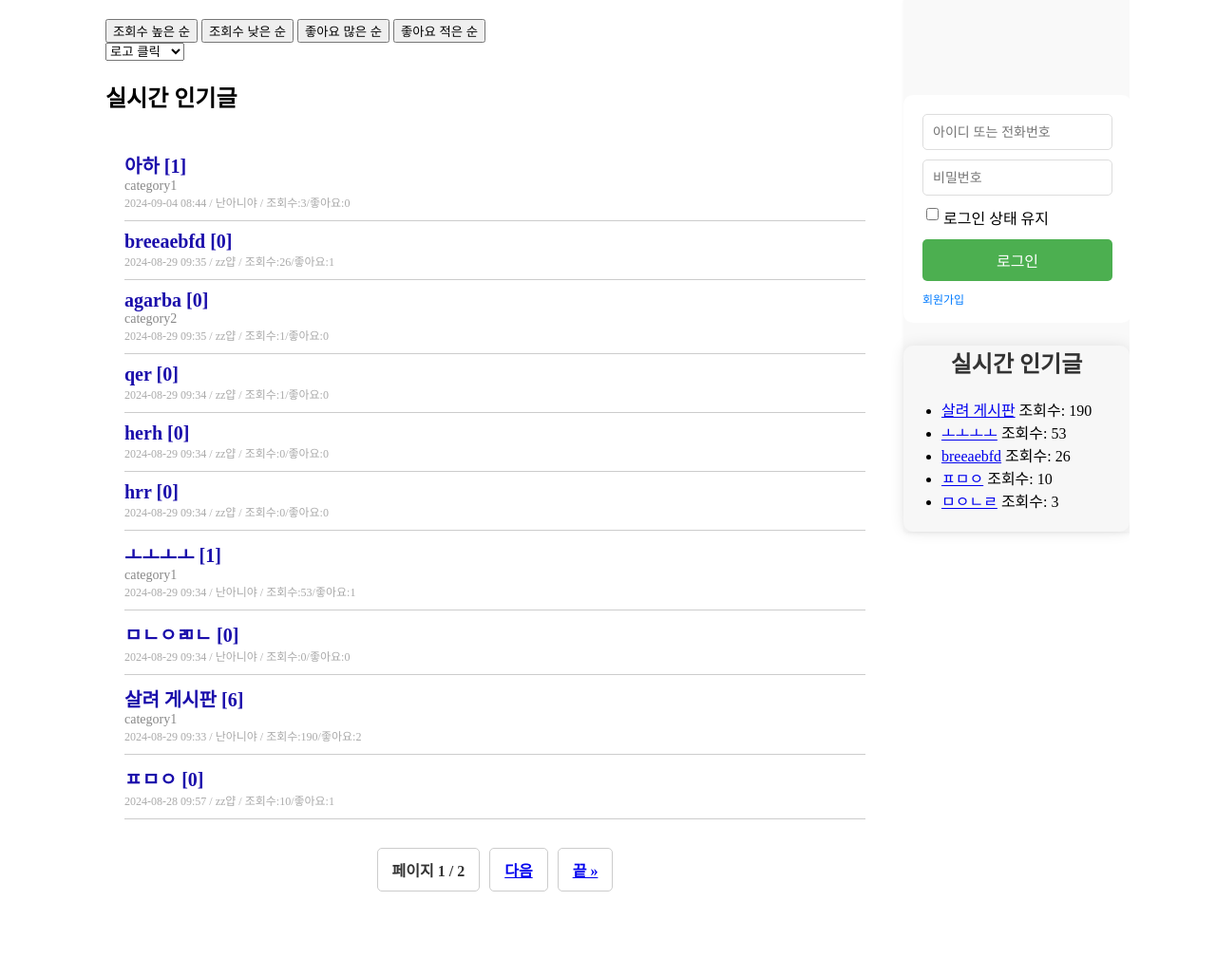
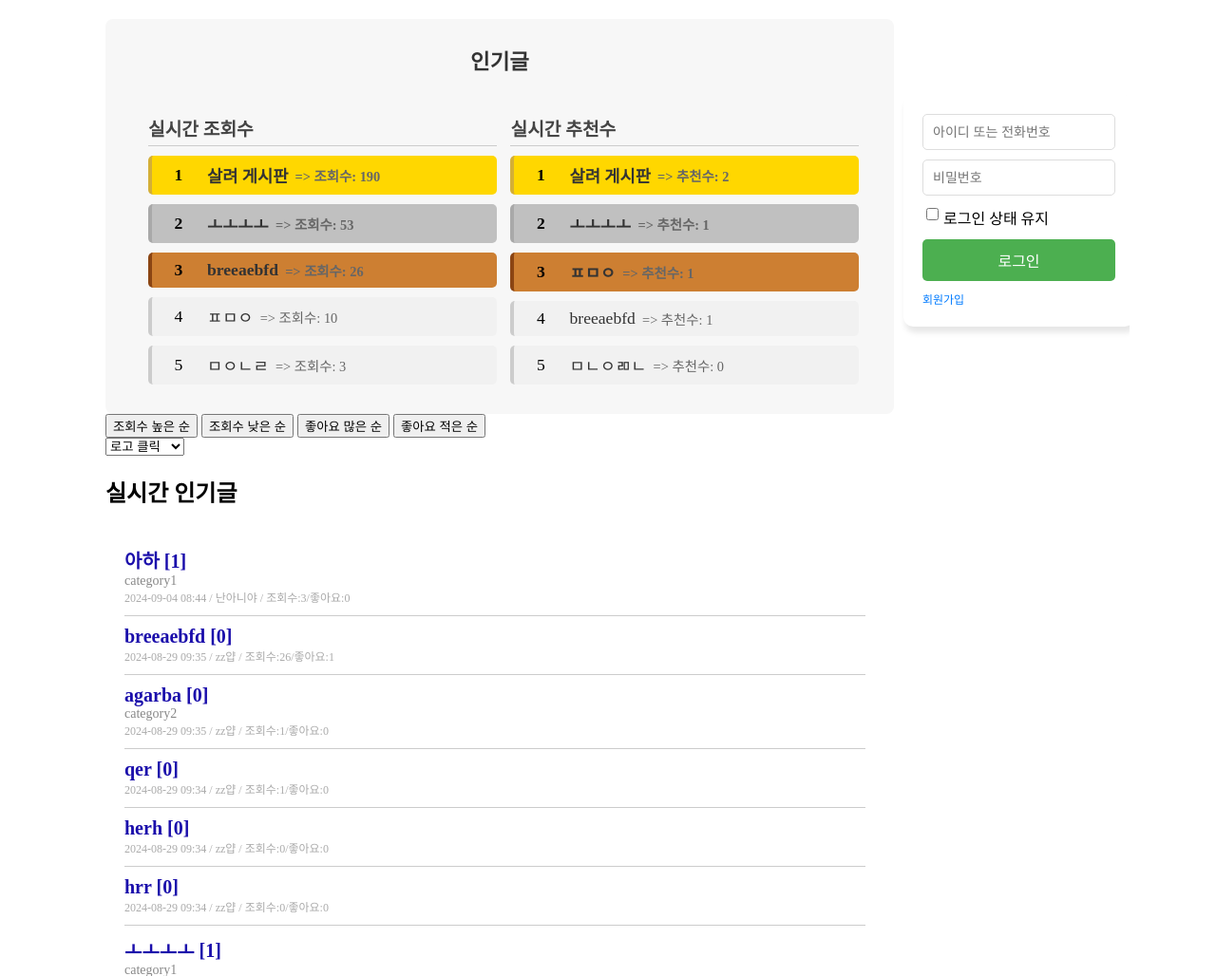
Before and after one commit to coder118/project, a Django app: page /book/ in a window 1280 px wide. Shown: the part 136-1164 px from the top of the page at 95% size. Before the commit the page ends 1075 px from the top, so only its background shows below. Run offline with Django 4.2, Linux system fonts and the light colour scheme; data comes from the database, SQL or seed files in the repository; both versions use the stored data as it was after the commit; some web fonts are replaced.

Commit message:
like-rank and css

```diff
--- a/web_project_venv/mysite/book/templates/book/index.html
+++ b/web_project_venv/mysite/book/templates/book/index.html
@@ -171,8 +171,8 @@
             float: right;
             unicode-bidi: isolate;
             display: inline-block;
-            background-color: #f9f9f9;
-            box-shadow: 2px 0 5px rgba(0,0,0,0.1);
+            {% comment %} background-color: #f9f9f9; {% endcomment %}
+            {% comment %} box-shadow: 2px 0 5px rgba(0,0,0,0.1); {% endcomment %}
         }
 
 
@@ -195,8 +195,9 @@
             padding: 20px;
             border-radius: 10px;
             {% comment %} box-shadow: 0 4px 6px rgba(0, 0, 0, 0.1); {% endcomment %}
-            width: 200px;
-            height: 200px;
+            width: 238px;
+            height: 100%;
+            box-shadow: 2px 6px 6px rgba(0, 0, 0, 0.1);
         }
         .login-container h2 {
             margin-top: 0;
@@ -465,71 +466,102 @@
         }
 
 
-        /* 기본 스타일 */
+
         .ranking-container {
             background-color: #f7f7f7;
-            padding-bottom:5px;
-            border-radius: 10px;
-            width: 238px;
-            box-shadow: 0 0 15px rgba(0, 0, 0, 0.1);
+            padding: 5px;
+            border-radius: 8px;
+            width: 820px; /* content 크기에 맞춤 */
+
+            {% comment %} margin: 10px auto; {% endcomment %}
         }
 
         .ranking-container h3 {
             text-align: center;
-            font-size: 1.5em;
+            font-size: 1.4em;
             color: #333;
-            margin-bottom: 20px;
+            margin-bottom: 15px;
         }
 
-        .ranking-list {
-            list-style-type: none;
-            padding: 0;
-            margin: 0;
+        /* 랭킹 섹션을 가로로 배치 */
+        .ranking-sections {
+            display: flex;
+            justify-content: space-between; /* 섹션 간의 간격을 고르게 분배 */
+            margin-right:32px;
         }
 
-        .ranking-list li {
+        .ranking-section {
+            width: 49%; /* 두 개의 섹션이 같은 비율로 차지하도록 조정 */
+        }
+
+        /* 각 섹션 제목 스타일 */
+        .ranking-section h4 {
             font-size: 1.2em;
-            padding: 10px;
+            color: #444;
             margin-bottom: 10px;
+            border-bottom: 1px solid #ccc;
+            padding-bottom: 4px;
+        }
+
+        /* 랭킹 아이템 스타일 */
+        .ranking-item {
+            display: flex;
+            align-items: center;
+            margin-bottom: 10px;
+            padding: 8px;
             border-radius: 5px;
             transition: background-color 0.3s ease;
         }
 
         /* 1등 스타일 */
-        .ranking-list li:nth-child(1) {
+        .rank-1 {
             background-color: #ffd700; /* 금색 */
-            color: #333;
             font-weight: bold;
-            border-left: 5px solid #d4af37;
+            border-left: 4px solid #d4af37;
         }
 
         /* 2등 스타일 */
-        .ranking-list li:nth-child(2) {
+        .rank-2 {
             background-color: #c0c0c0; /* 은색 */
-            color: #333;
             font-weight: bold;
-            border-left: 5px solid #a9a9a9;
+            border-left: 4px solid #a9a9a9;
         }
 
         /* 3등 스타일 */
-        .ranking-list li:nth-child(3) {
+        .rank-3 {
             background-color: #cd7f32; /* 동색 */
-            color: #333;
             font-weight: bold;
-            border-left: 5px solid #8b4513;
+            border-left: 4px solid #8b4513;
         }
 
         /* 4등 이후 스타일 */
-        .ranking-list li:nth-child(n+4) {
+        .ranking-item:not(.rank-1):not(.rank-2):not(.rank-3) {
             background-color: #f1f1f1;
-            color: #666;
-            border-left: 5px solid #ccc;
+            border-left: 4px solid #ccc;
         }
 
-        /* 마우스 오버 효과 */
-        .ranking-list li:hover {
-            background-color: #e0e0e0;
+        /* 랭킹 번호 스타일 */
+        .rank-number {
+            width: 40px;
+            font-size: 1.1em;
+            text-align: center;
+            margin-right: 10px;
         }
+
+        /* 제목 스타일 */
+        .rank-title a {
+            font-size: 1.1em;
+            color: #333;
+            text-decoration: none;
+            flex-grow: 1;
+        }
+
+        /* 조회수 및 추천수 스타일 */
+        .rank-views, .rank-likes {
+            font-size: 0.9em;
+            color: #666;
+        }
+
 
 
 
@@ -689,15 +721,21 @@
                         {% endif %}
                     </div>
                 </div>
+            </div>
+
+
+
+            <div class ="content">
+                <div class="post-list" >
 
                     <div class="ranking-container">
 
-                    <h3>실시간 인기글</h3>
+                        <h3>인기글</h3>
                         <ul>
                             {% include 'book/ranking_list.html' %}
                         </ul>
                     </div>
-            </div>
+
                 <script src="https://ajax.googleapis.com/ajax/libs/jquery/3.5.1/jquery.min.js"></script>
 
                 <script>
@@ -714,45 +752,12 @@
                     $(document).ready(function() {
                         updateRanking();  // 페이지 로드 시 첫 업데이트
                         // 이후 10초마다 업데이트
-                    setInterval(updateRanking, 100000);
+                        setInterval(updateRanking, 300000);
                     });
 
                 </script>
 
 
-            <div class ="content">
-                <div class="post-list" >
-
-                    {% comment %} <p>{{ posts_information }}</p>
-                    <ul class="post-list">
-                        {% for post in posts_information %}
-                        <li class="post-item">
-                            <a href="{% url 'post_detail' post.id %}" class="post-title">{{ post.title }}</a>
-                            <div class="post-category">{{ post.category }}</div>
-                            <div class="post-meta">{{ post.created_at|date:"Y-m-d H:i" }} / {{ post.author }}</div>
-                        </li>
-                        {% empty %}
-                        <li>게시글이 없습니다.</li>
-                        {% endfor %}
-                    </ul>
-                    <!-- 페이지네이션 -->
-                    <div class="pagination">
-                        <span class="step-links">
-                            {% if posts_information.has_previous %}
-                                <a href="?page=1">&laquo; 처음</a>
-                                <a href="?page={{ posts.previous_page_number }}">이전</a>
-                            {% endif %}
-
-                            <span class="current">
-                                페이지 {{ posts_information.number }} / {{ posts_information.paginator.num_pages }}
-                            </span>
-
-                            {% if posts_information.has_next %}
-                                <a href="?page={{ posts_information.next_page_number }}">다음</a>
-                                <a href="?page={{ posts_information.paginator.num_pages }}">끝 &raquo;</a>
-                            {% endif %}
-                        </span>
-                    </div> {% endcomment %}
 
                     <div>
 
--- a/web_project_venv/mysite/book/templates/book/ranking_list.html
+++ b/web_project_venv/mysite/book/templates/book/ranking_list.html
@@ -1,6 +1,30 @@
-{% for post in rank %}
-<li>
-    <a href="{% url 'post_detail' post.id %}">{{ post.title }}</a>
-    <span>조회수: {{ post.views }}</span>
-</li>
-{% endfor %}
+
+<div class="ranking-sections">
+    <!-- 실시간 조회수 섹션 -->
+    <div class="ranking-section views-section">
+        <h4>실시간 조회수</h4>
+        <div class="rankings">
+            {% for post in rank %}
+            <div class="ranking-item rank-{{ forloop.counter }}">
+                <div class="rank-number">{{ forloop.counter }}</div>
+                <div class="rank-title"><a href="{% url 'post_detail' post.id %}">{{ post.title }}</a></div>
+                <div class="rank-views"> &nbsp; => 조회수: {{ post.views }}</div>
+            </div>
+            {% endfor %}
+        </div>
+    </div>
+
+    <!-- 실시간 추천수 섹션 -->
+    <div class="ranking-section likes-section">
+        <h4>실시간 추천수</h4>
+        <div class="rankings">
+            {% for post in like_rank %}
+            <div class="ranking-item rank-{{ forloop.counter }}">
+                <div class="rank-number">{{ forloop.counter }}</div>
+                <div class="rank-title"><a href="{% url 'post_detail' post.id %}">{{ post.title }}</a></div>
+                <div class="rank-likes"> &nbsp; => 추천수: {{ post.like_count }}</div>
+            </div>
+            {% endfor %}
+        </div>
+    </div>
+</div>
--- a/web_project_venv/mysite/book/views.py
+++ b/web_project_venv/mysite/book/views.py
@@ -66,8 +66,9 @@ def get_all_replies(comment):
 
 def ranking_update(request):
     ranking = Post_information.objects.order_by('-views')[:5]
-    print(ranking)
-    return render(request, 'book/ranking_list.html', {'rank': ranking})
+    like_ranking = Post_information.objects.all().annotate(like_count=Count('like_users')).order_by('-like_count')[:5]
+
+    return render(request, 'book/ranking_list.html', {'rank': ranking,'like_rank':like_ranking})
 
 def post_detail(request, pk):
     post = get_object_or_404(Post_information, pk=pk)
```
Also changed, not shown: web_project_venv/mysite/db.sqlite3. Lines whose indentation alone changed are shown as unchanged.
